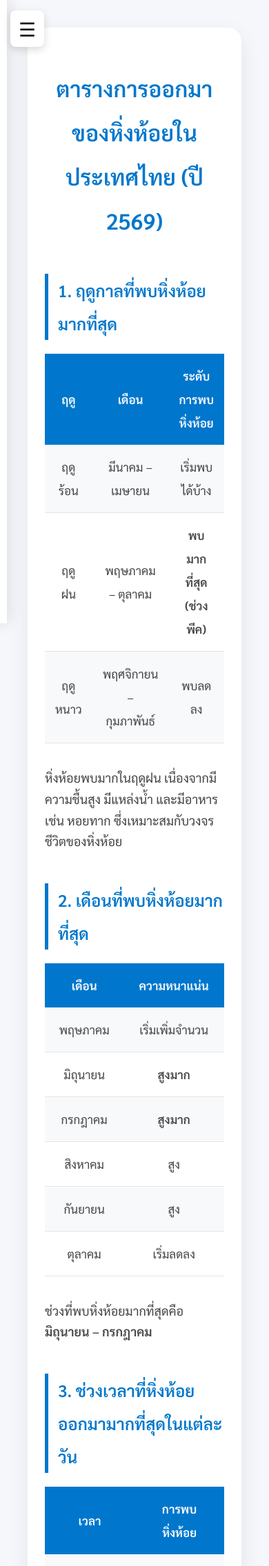
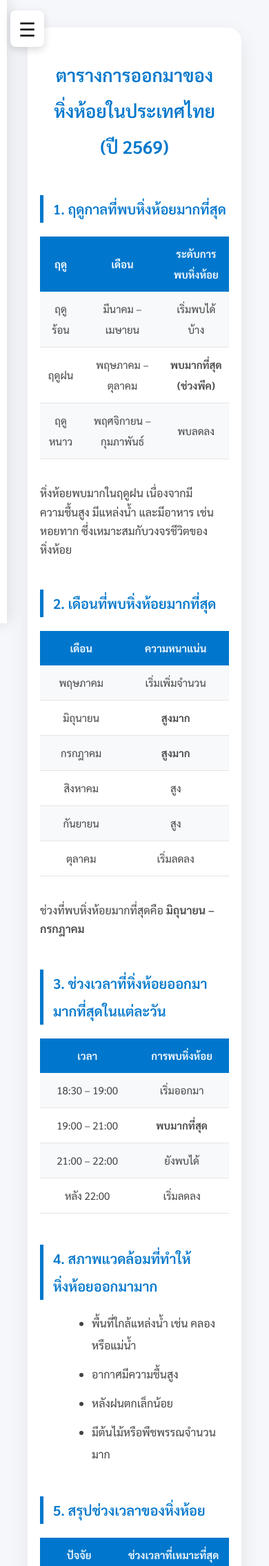
Before and after one commit to Wasupol112/firefly, a Flask app: page /schedule in a window 390 px wide. Shown: the top 2271 px of the page at 69% size. Run offline with Flask 3, Linux system fonts and the light colour scheme.

Commit message:
Update schedule.html

```diff
--- a/templates/schedule.html
+++ b/templates/schedule.html
@@ -20,7 +20,7 @@ text-align:left;
 text-align:center;
 color:#0077cc;
 margin-bottom:45px;
-font-size:42px;
+font-size:40px;
 }
 
 .schedule-container h2{
@@ -135,31 +135,40 @@ margin-top:45px;
 @media (max-width:768px){
 
 .schedule-container{
-padding:35px 25px;
+padding:25px 18px;
 }
 
 .schedule-container h1{
-font-size:32px;
+font-size:26px;
 }
 
 .schedule-container h2{
-font-size:24px;
+font-size:20px;
 }
 
 .schedule-container p{
-font-size:18px;
+font-size:16px;
 }
 
 table{
-font-size:17px;
+font-size:15px;
+}
+
+th, td{
+padding:10px;
 }
 
 li{
-font-size:17px;
+font-size:16px;
 }
 
 .reference a{
-font-size:16px;
+font-size:15px;
+}
+
+/* ทำให้ตารางเลื่อนได้ในมือถือ */
+.schedule-container{
+overflow-x:auto;
 }
 
 }
@@ -169,7 +178,7 @@ font-size:16px;
 
 <div class="schedule-container">
 
-<h1>ตารางการออกมาของหิ่งห้อยในประเทศไทย (ปี 2569)</h1>
+<h1>ตารางการออกมาของหิ่งห้อยในประเทศไทย<br>(ปี 2569)</h1>
 
 
 <h2>1. ฤดูกาลที่พบหิ่งห้อยมากที่สุด</h2>
```
